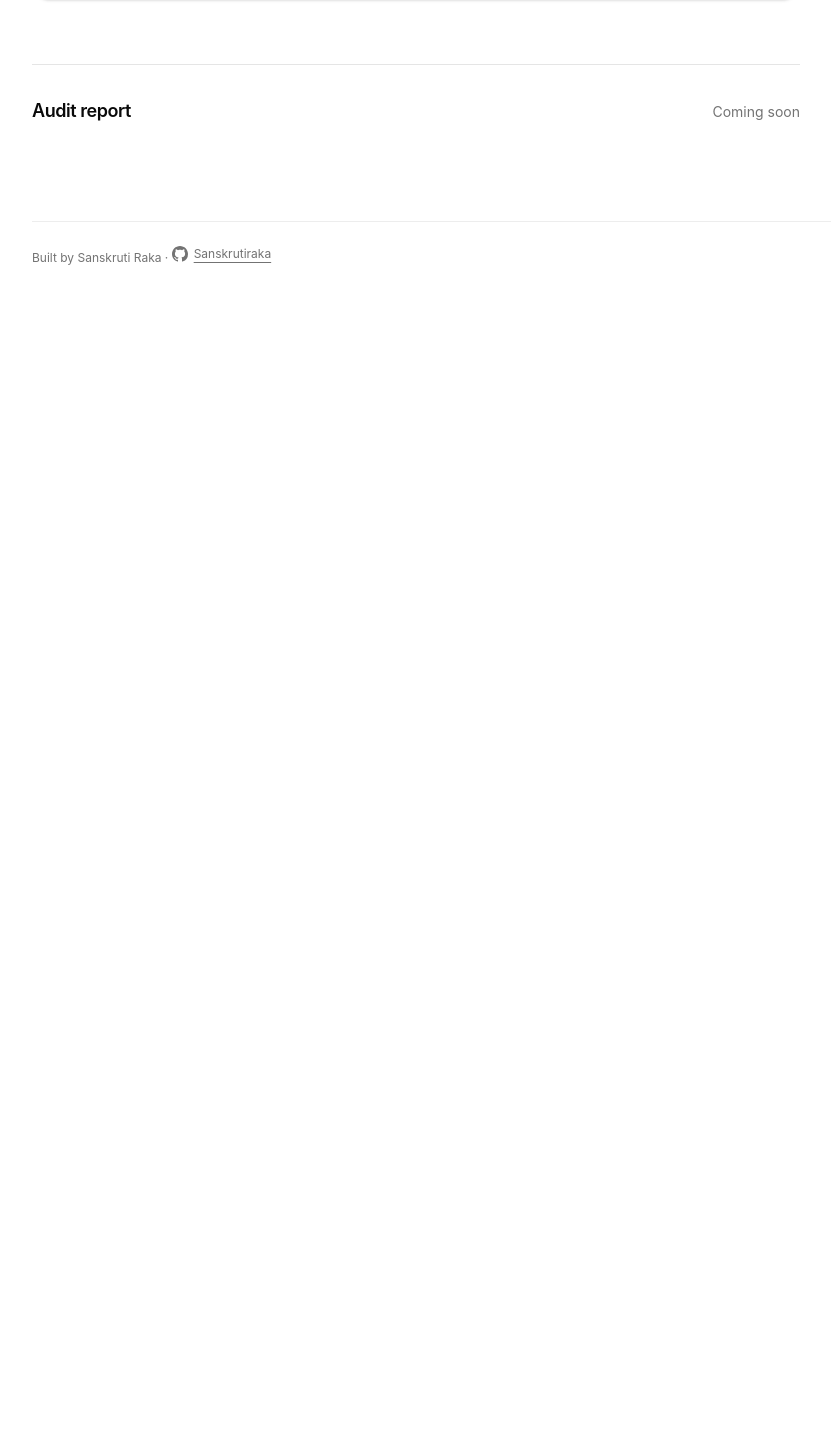
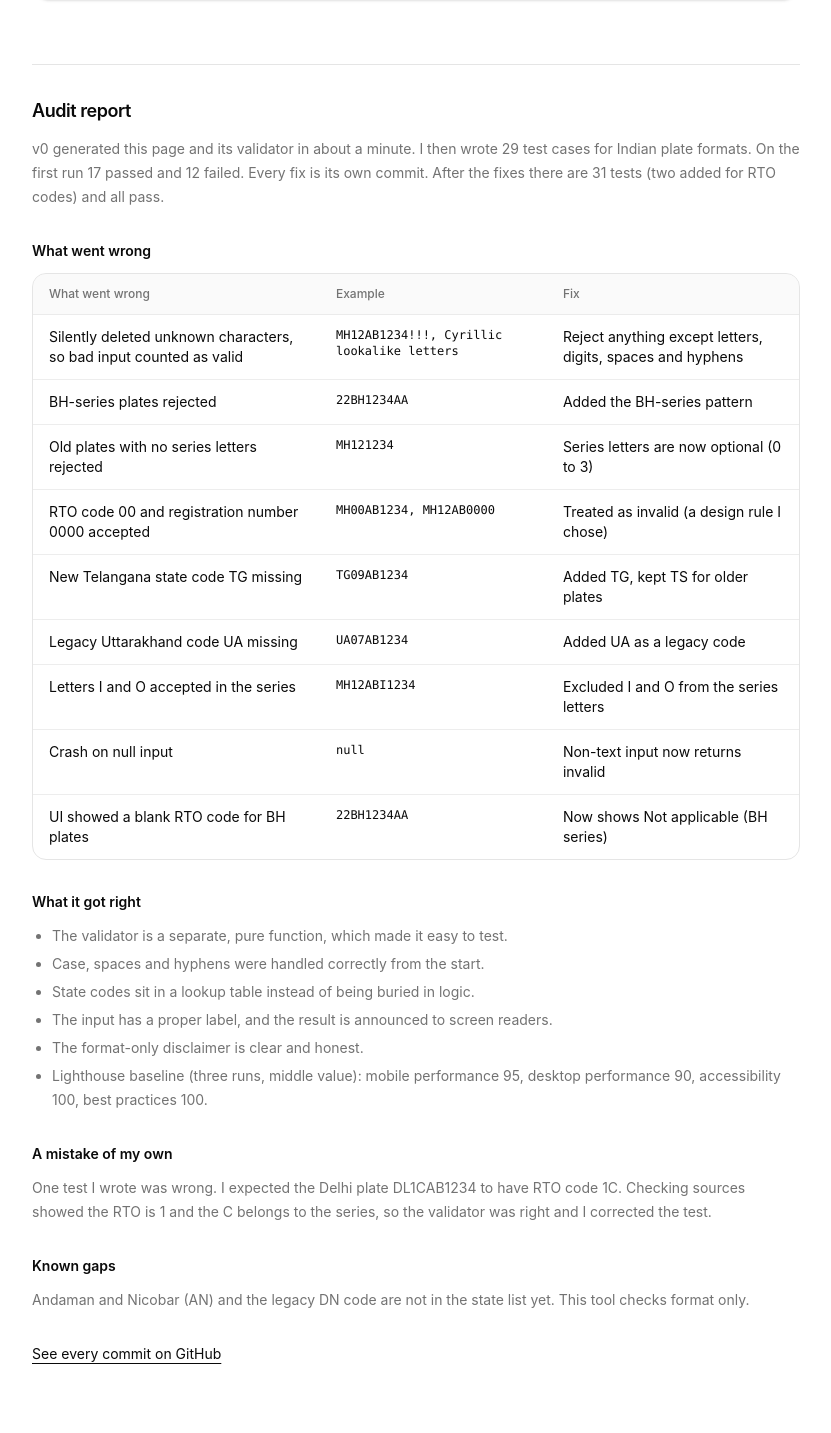
Before and after one commit to Sanskrutiraka/vehicle-plate-check-audit, a Next.js app: page / in a window 1280 px wide. Shown: the part 717-2150 px from the top of the page, without its empty margins (160-991 px from the left). Before the commit the page ends 1039 px from the top, so only its background shows below. Built offline with nearby package versions, Linux system fonts and the light colour scheme.

Commit message:
docs: add audit report section with findings and fixes

```diff
--- a/app/page.tsx
+++ b/app/page.tsx
@@ -4,6 +4,54 @@ import { FormEvent, useState } from 'react'
 import { ArrowRight, Check, CircleAlert, FileCheck2 } from 'lucide-react'
 import { Button } from '@/components/ui/button'
 import { validatePlate, type PlateValidationResult } from '@/lib/validate-plate'
+
+const findings = [
+  {
+    problem: 'Silently deleted unknown characters, so bad input counted as valid',
+    example: 'MH12AB1234!!!, Cyrillic lookalike letters',
+    fix: 'Reject anything except letters, digits, spaces and hyphens',
+  },
+  {
+    problem: 'BH-series plates rejected',
+    example: '22BH1234AA',
+    fix: 'Added the BH-series pattern',
+  },
+  {
+    problem: 'Old plates with no series letters rejected',
+    example: 'MH121234',
+    fix: 'Series letters are now optional (0 to 3)',
+  },
+  {
+    problem: 'RTO code 00 and registration number 0000 accepted',
+    example: 'MH00AB1234, MH12AB0000',
+    fix: 'Treated as invalid (a design rule I chose)',
+  },
+  {
+    problem: 'New Telangana state code TG missing',
+    example: 'TG09AB1234',
+    fix: 'Added TG, kept TS for older plates',
+  },
+  {
+    problem: 'Legacy Uttarakhand code UA missing',
+    example: 'UA07AB1234',
+    fix: 'Added UA as a legacy code',
+  },
+  {
+    problem: 'Letters I and O accepted in the series',
+    example: 'MH12ABI1234',
+    fix: 'Excluded I and O from the series letters',
+  },
+  {
+    problem: 'Crash on null input',
+    example: 'null',
+    fix: 'Non-text input now returns invalid',
+  },
+  {
+    problem: 'UI showed a blank RTO code for BH plates',
+    example: '22BH1234AA',
+    fix: 'Now shows Not applicable (BH series)',
+  },
+]
 
 export default function Page() {
   const [plate, setPlate] = useState('')
@@ -87,10 +135,66 @@ export default function Page() {
           </section>
 
           <section className="mt-16 max-w-3xl border-t border-border pt-8" aria-labelledby="audit-heading">
-            <div className="flex items-baseline justify-between gap-4">
-              <h2 id="audit-heading" className="text-lg font-semibold tracking-tight">Audit report</h2>
-              <span className="text-sm text-muted-foreground">Coming soon</span>
+            <h2 id="audit-heading" className="text-lg font-semibold tracking-tight">Audit report</h2>
+            <p className="mt-3 text-sm leading-6 text-muted-foreground">
+              v0 generated this page and its validator in about a minute. I then wrote 29 test cases for Indian plate formats.
+              On the first run 17 passed and 12 failed. Every fix is its own commit. After the fixes there are 31 tests (two
+              added for RTO codes) and all pass.
+            </p>
+
+            <h3 className="mt-8 text-sm font-semibold">What went wrong</h3>
+            <div className="mt-3 overflow-x-auto rounded-xl border border-border">
+              <table className="w-full text-left text-sm">
+                <thead className="bg-muted/50 text-xs text-muted-foreground">
+                  <tr>
+                    <th scope="col" className="px-4 py-3 font-medium">What went wrong</th>
+                    <th scope="col" className="px-4 py-3 font-medium">Example</th>
+                    <th scope="col" className="px-4 py-3 font-medium">Fix</th>
+                  </tr>
+                </thead>
+                <tbody>
+                  {findings.map((item) => (
+                    <tr key={item.problem} className="border-t border-border/70 align-top">
+                      <td className="px-4 py-3">{item.problem}</td>
+                      <td className="px-4 py-3 font-mono text-xs">{item.example}</td>
+                      <td className="px-4 py-3">{item.fix}</td>
+                    </tr>
+                  ))}
+                </tbody>
+              </table>
             </div>
+
+            <h3 className="mt-8 text-sm font-semibold">What it got right</h3>
+            <ul className="mt-3 list-disc space-y-1 pl-5 text-sm leading-6 text-muted-foreground">
+              <li>The validator is a separate, pure function, which made it easy to test.</li>
+              <li>Case, spaces and hyphens were handled correctly from the start.</li>
+              <li>State codes sit in a lookup table instead of being buried in logic.</li>
+              <li>The input has a proper label, and the result is announced to screen readers.</li>
+              <li>The format-only disclaimer is clear and honest.</li>
+              <li>Lighthouse baseline (three runs, middle value): mobile performance 95, desktop performance 90, accessibility 100, best practices 100.</li>
+            </ul>
+
+            <h3 className="mt-8 text-sm font-semibold">A mistake of my own</h3>
+            <p className="mt-3 text-sm leading-6 text-muted-foreground">
+              One test I wrote was wrong. I expected the Delhi plate DL1CAB1234 to have RTO code 1C. Checking sources showed the
+              RTO is 1 and the C belongs to the series, so the validator was right and I corrected the test.
+            </p>
+
+            <h3 className="mt-8 text-sm font-semibold">Known gaps</h3>
+            <p className="mt-3 text-sm leading-6 text-muted-foreground">
+              Andaman and Nicobar (AN) and the legacy DN code are not in the state list yet. This tool checks format only.
+            </p>
+
+            <p className="mt-8 text-sm">
+              <a
+                href="https://github.com/Sanskrutiraka/vehicle-plate-check-audit/commits/main"
+                target="_blank"
+                rel="noopener noreferrer"
+                className="underline underline-offset-4"
+              >
+                See every commit on GitHub
+              </a>
+            </p>
           </section>
         </div>
 
```
